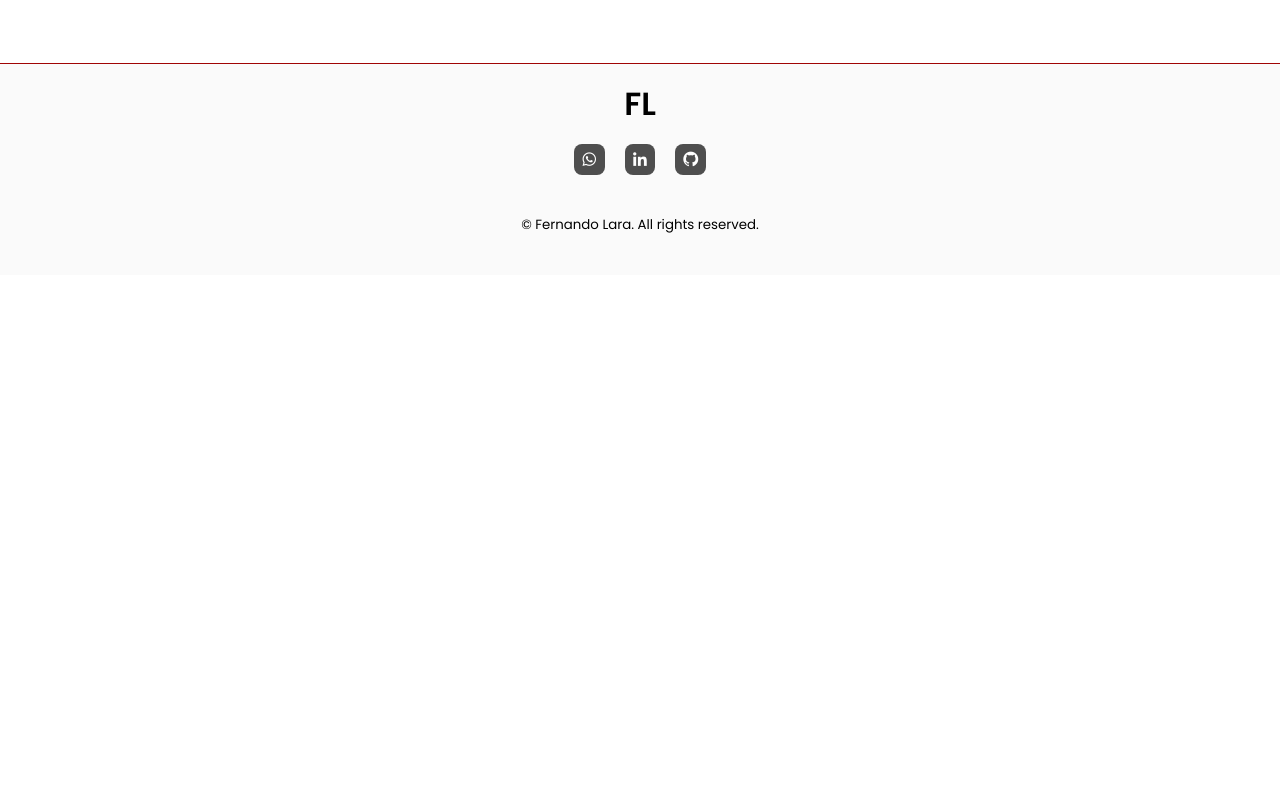
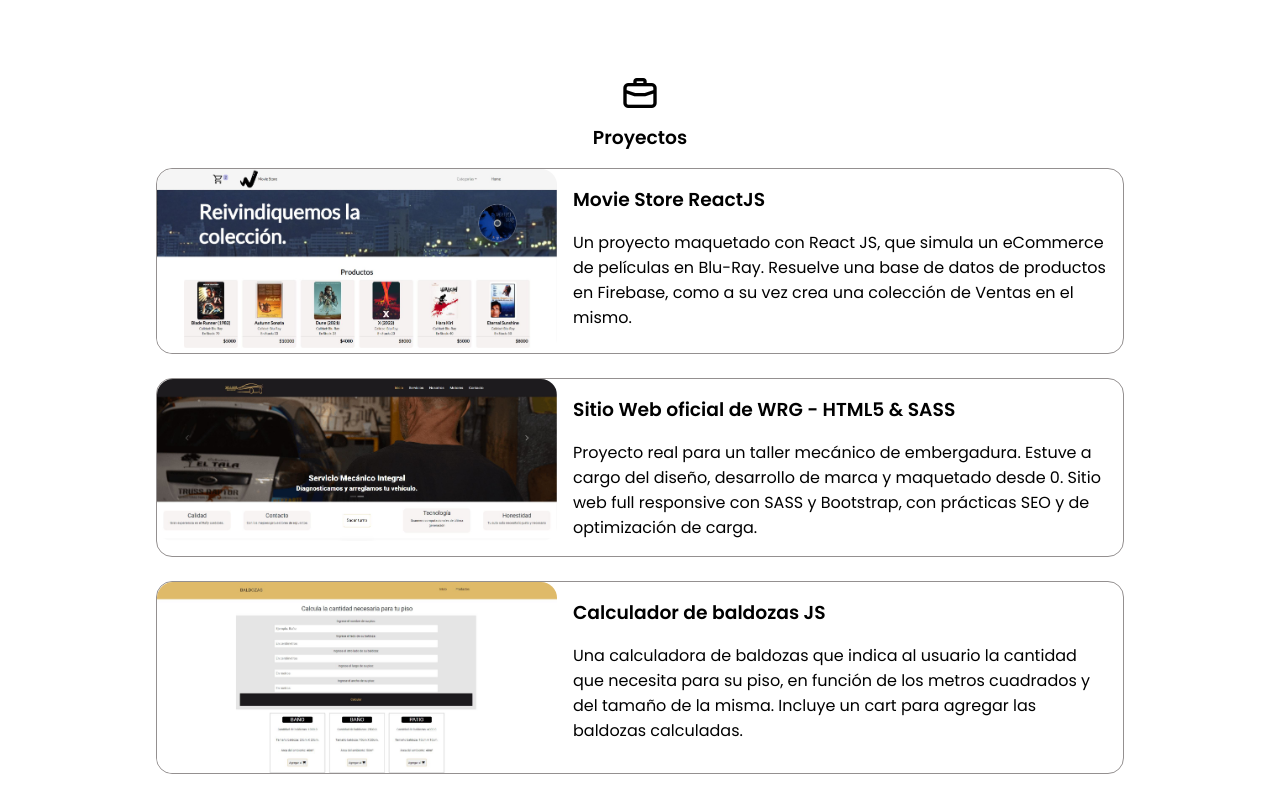
Before and after one commit to Ferlara02/fernandolara, a React (Create React App) app: page / in a window 1280 px wide. Shown: the part 1613-2400 px from the top of the page. Before the commit the page ends 1888 px from the top, so only its background shows below. Built offline with nearby package versions, Linux system fonts and the light colour scheme.

Commit message:
Portfolio 75% finalizado

```diff
--- a/src/App.js
+++ b/src/App.js
@@ -1,7 +1,7 @@
 import Header from './components/header/Header.jsx';
 import Home from './components/home/Home.jsx';
 import Yo from './components/yo/Yo.jsx';
-
+import Portfolio from './components/portfolio/portfolio.jsx';
 import Footer from './components/footer/Footer.jsx';
 import './App.css';
 
@@ -12,7 +12,7 @@ function App() {
       <main>
         <Home/>
         <Yo/>
-
+        <Portfolio/>
         <Footer/>
       </main>
     </div>
--- a/src/components/portfolio/portfolio.css
+++ b/src/components/portfolio/portfolio.css
@@ -0,0 +1,84 @@
+.portfolio__container{
+    display: flex;
+    flex-direction: column;
+    align-items: center;
+    margin-bottom: 1rem;
+}
+.portfolio__container h3{
+    margin-bottom: 1rem;
+}
+.portfolio__icon{
+    font-size: 40px;
+    margin-bottom: 0;
+}
+
+.projects__list{
+    display: grid;
+    grid-template-rows: auto;
+    gap: 1.5rem;
+    align-items: center;
+    justify-items: center;
+}
+.project{
+    display: grid;
+    grid-template-columns: 1fr 2fr;
+    border: 1px solid rgb(148, 144, 144);
+    border-radius: 1rem;
+    transition: all 0.2s ease;
+}
+.project img{
+    border-radius: 1rem;
+}
+.project:hover{
+    cursor: pointer;
+    content: "";
+    background: linear-gradient(
+        45deg, rgb(248, 247, 247), rgba(170, 16, 16, 0.214), rgb(248, 247, 247), rgba(164, 11, 11, 0.367)
+    );
+    background-size: 800%;
+    border: 1px solid rgba(160, 160, 228, 0.57);
+    border-radius: 1rem;
+    box-shadow: 10px 10px 10px rgba(0, 0, 0, 0.1);
+    animation: glowing 20s linear infinite;
+}
+@keyframes glowing {
+    0% {
+        background-position: 0 0;
+    }
+    50% {
+        background-position: 400% 0;
+    }
+    100% {
+        background-position: 0 0;
+    }
+}
+
+
+.project__description{
+    padding: 1rem;
+}
+@media screen and (min-width: 993px){
+    .project img{
+        width: 400px;
+    }
+}
+@media screen and (max-width: 992px){
+    .project{
+        display: grid;
+        grid-template-columns: 1fr;
+        grid-template-areas: "img"
+                             "text";
+        width: 80%;
+        border: 1px solid rgb(148, 144, 144);
+        border-radius: 1rem;
+    }
+    .project img{
+        grid-area: img;
+        width: 100%;
+    }
+    .project__description{
+        grid-area: text;
+        width: 100%;
+        font-size: small;
+    }
+}
--- a/src/components/portfolio/portfolio.jsx
+++ b/src/components/portfolio/portfolio.jsx
@@ -2,22 +2,24 @@ import "./portfolio.css"
 
 import { useState, React, useEffect } from "react"
 import { projects } from "../../mock/projects.mock"
+import ProjectsList from "./projectList"
 
 const Portfolio = () =>{
-    const [projects, setProjects] = useState([]);
-    const
+    const [projects1, setProjects1] = useState([]);
 
     useEffect(() => {
         new Promise((resolve) => resolve(projects))
             .then((data) => {
-                setProjects(data);
+                setProjects1(data);
             })
     }, []);
     return(
-        <div className="portfolio__container">
-
+        <div className="portfolio__container container" id="portfolio">
+            <i class="uil uil-bag portfolio__icon"></i>
+            <h3>Proyectos</h3>
+            <ProjectsList projects1={projects1} />
         </div>
     )
 }
 
-export default Portfolio
+export default Portfolio;
--- /dev/null
+++ b/src/components/portfolio/project.jsx
@@ -0,0 +1,13 @@
+const Project = ({project}) => {
+    return(
+        <div className="project">
+            <img src={project.img} alt="" />
+            <div className="project__description">
+                <h3>{project.name}</h3>
+                <p>{project.description}</p>
+            </div>
+        </div>
+    )
+}
+
+export default Project;
--- /dev/null
+++ b/src/components/portfolio/projectList.jsx
@@ -0,0 +1,14 @@
+import React from "react";
+import Project from "./project";
+
+const ProjectsList = ({projects1}) =>{
+    return(
+        <div className="projects__list">
+            {projects1.map((project) => (
+                <Project project={project} />
+            ))}
+        </div>
+    )
+}
+
+export default ProjectsList;
--- a/src/components/yo/Yo.jsx
+++ b/src/components/yo/Yo.jsx
@@ -6,6 +6,7 @@ import Info from "./Info";
 import Skills from "./Skills";
 const Yo = () => {
     return(
+
         <section className="yo section" id="yo">
             <h2 className="yo__title2">Acerca de mí</h2>
             <div className="yo__container container grid">
@@ -20,6 +21,8 @@ const Yo = () => {
             </div>
             <Skills/>
         </section>
+
+
     )
 }
 
--- a/src/mock/projects.mock.js
+++ b/src/mock/projects.mock.js
@@ -6,7 +6,7 @@ export const projects = [
     {
         id: 1,
         name: "Movie Store ReactJS",
-        description: "Un proyecto maquetado con React JS, que simula un eCommerce de películas en Blu-Ray. Resuelve una base de datos de productos en Firebase, como a su vez -con la persistencia del Context y los métodos proporcionados de Firebase- permite que el usuario ingrese sus datos en un formulario. Al simular el pago en el checkout, se crea un nuevo documento en la colección de Ventas de Firestore.",
+        description: "Un proyecto maquetado con React JS, que simula un eCommerce de películas en Blu-Ray. Resuelve una base de datos de productos en Firebase, como a su vez crea una colección de Ventas en el mismo.",
         img: Movie,
         vivo: "https://movie-store-fer.netlify.app/",
         github: "https://github.com/Ferlara02/movieStore-reactJS"
@@ -22,7 +22,7 @@ export const projects = [
     {
         id: 3,
         name: "Calculador de baldozas JS",
-        description: "Una calculadora de baldozas que indica al usuario la cantidad que necesita para su piso, en función de los metros cuadrados y del tamaño de la misma. Mediante un form se le pide los datos y al calcularla se crea un objeto. Esto permite agregar al carrito cada tipo de baldoza calculada con la cantidad necesaria. Todos los cálculos, como a su vez los productos agregados al carrito son almacenados en el localStorage.",
+        description: "Una calculadora de baldozas que indica al usuario la cantidad que necesita para su piso, en función de los metros cuadrados y del tamaño de la misma. Incluye un cart para agregar las baldozas calculadas.",
         img: Calc,
         vivo: "https://ferlara02.github.io/CursoJS/index.html",
         github: "https://github.com/Ferlara02/CursoJS"
```
Also changed, not shown: src/components/yo/yo.css (line endings or trailing spaces).
